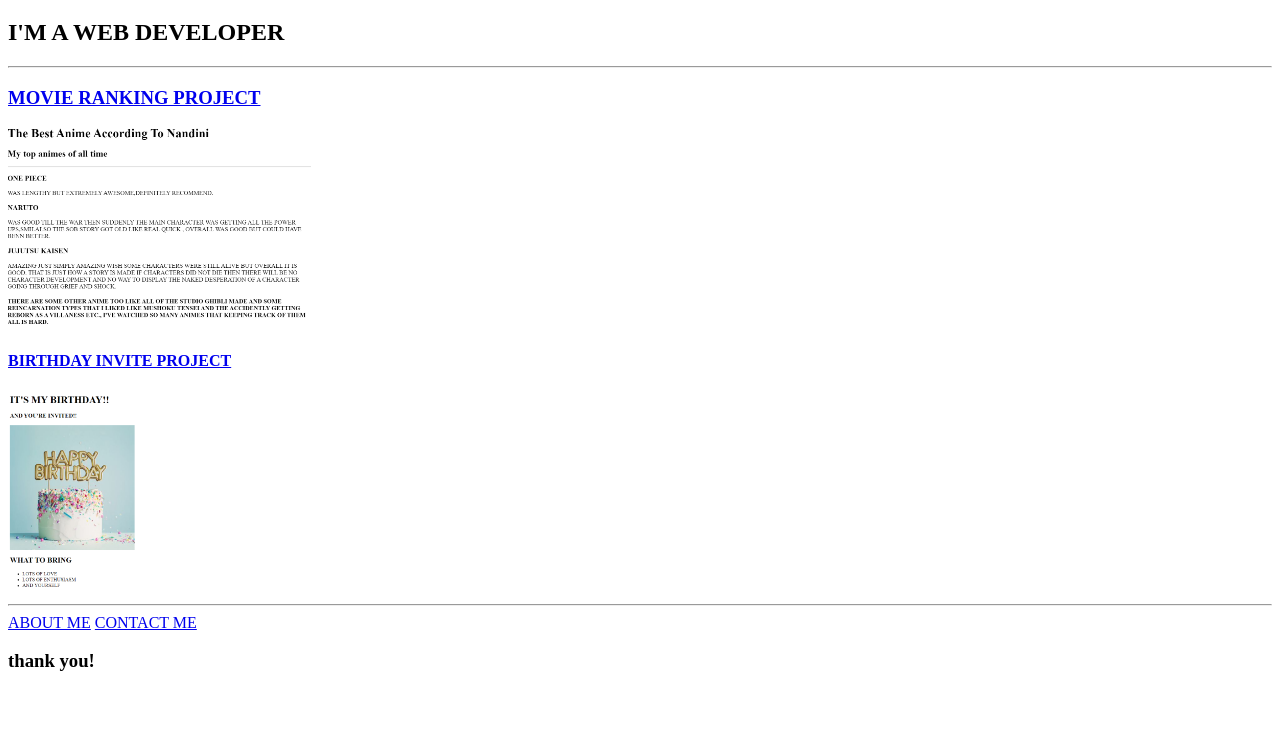
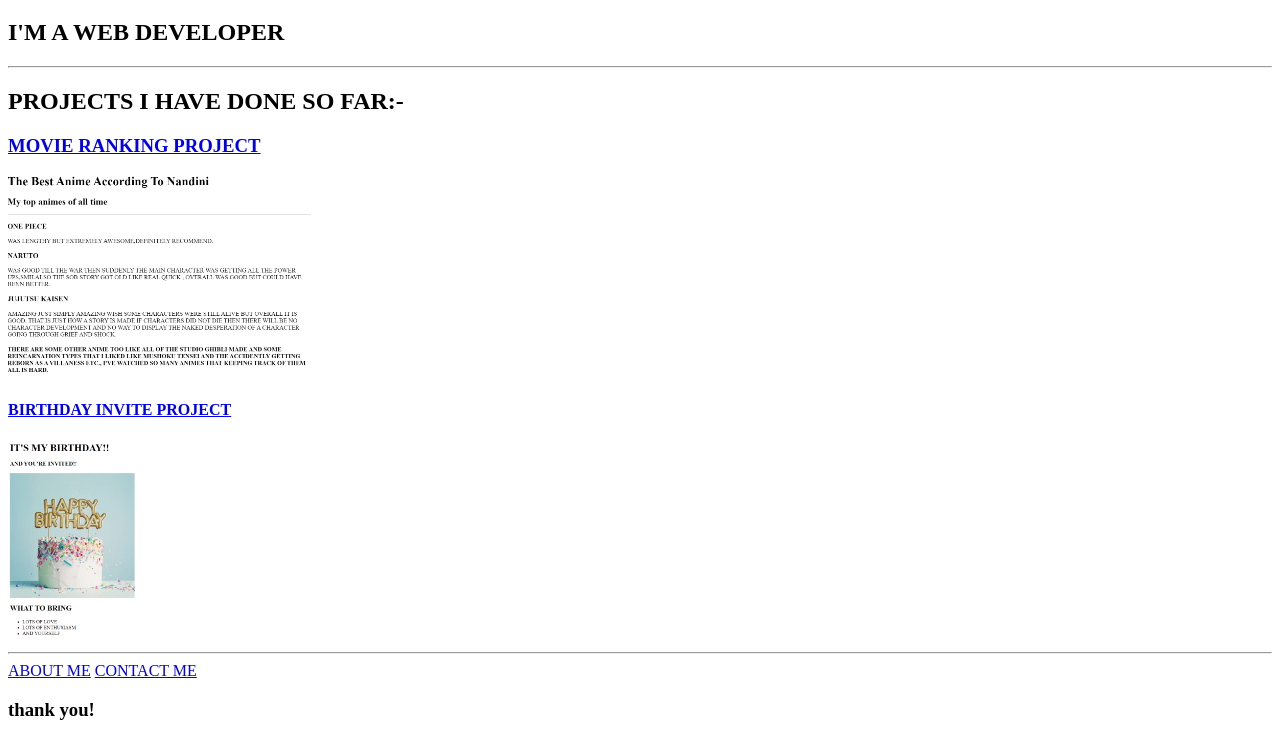
Before and after one commit to nandini-mathur/portfolio, a plain HTML site: page index.html in a window 1280 px wide. Shown: the part 61-800 px from the top of the page. Drawn offline with Linux system fonts and the light colour scheme.

Commit message:
Update index.html

```diff
--- a/index.html
+++ b/index.html
@@ -9,6 +9,7 @@
     <h1>NANDINI MATHUR'S PORTFOLIO</h1>
     <H2>I'M A WEB DEVELOPER</H2>
     <HR />
+    <h2>PROJECTS I HAVE DONE SO FAR:-</h2>
    <H3> <A href="./public/movie-ranking.html">MOVIE RANKING PROJECT</A></H3>
     <IMG SRC="./assets/images/MOVIE RANKING PROJECT SCREENSHOT.png" HEIGHT="200" ALT="SCREENSHOT OF MVIE PROJECCT"/>
    <H4> <A HREF="./public/birthday-invite.html">BIRTHDAY INVITE PROJECT</A></H4>
```
